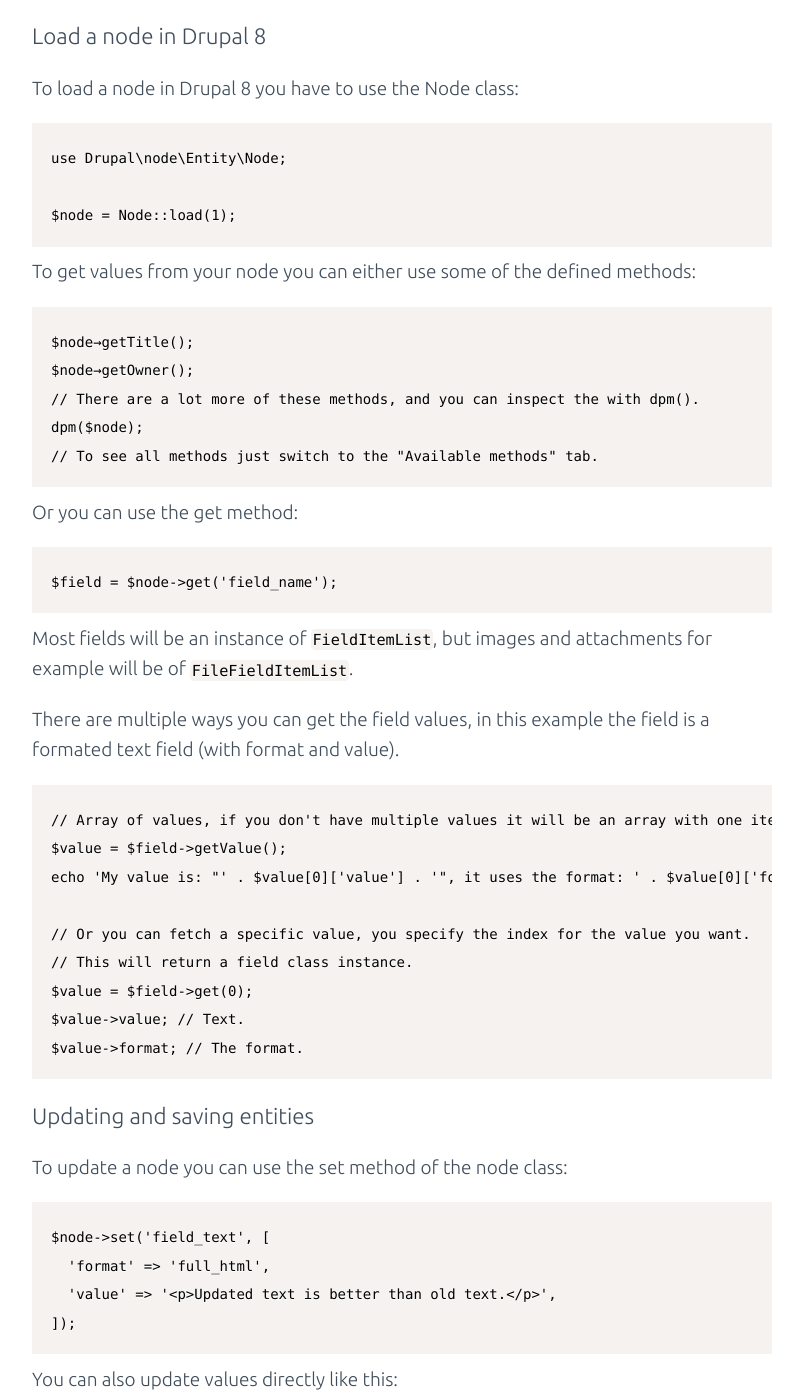
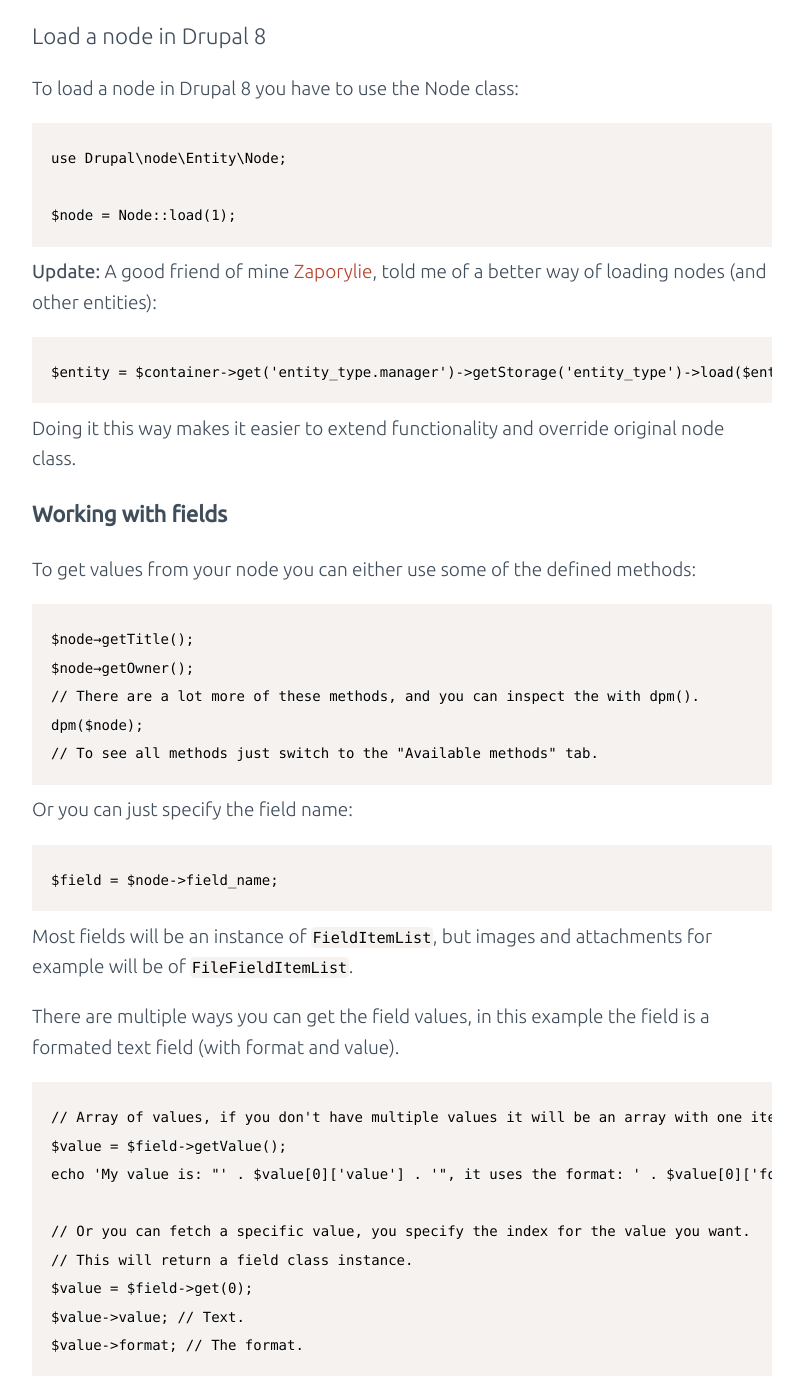
Before and after one commit to andeersg/andeers.com, a Jekyll site: the page built from _posts/2017-02-13-entity-api-drupal-8.md, in a window 1280 px wide and 1400 px high, scrolled down 472 px. Shown: the whole window, without its empty margins (238-1041 px from the left). Built offline with Jekyll 4.4.1, drawn with Linux system fonts in a browser that asks for light colours.

Commit message:
Make some changes to the post

````diff
--- a/_posts/2017-02-13-entity-api-drupal-8.md
+++ b/_posts/2017-02-13-entity-api-drupal-8.md
@@ -22,6 +22,17 @@
 $node = Node::load(1);
 ```
 
+**Update:**
+A good friend of mine [Zaporylie](http://github.com/zaporylie), told me of a better way of loading nodes (and other entities):
+
+```PHP
+$entity = $container->get('entity_type.manager')->getStorage('entity_type')->load($entity_id);
+```
+
+Doing it this way makes it easier to extend functionality and override original node class.
+
+### Working with fields
+
 To get values from your node you can either use some of the defined methods:
 
 ```PHP
@@ -32,10 +43,10 @@
 // To see all methods just switch to the "Available methods" tab.
 ```
 
-Or you can use the get method:
+Or you can just specify the field name:
 
 ```PHP
-$field = $node->get('field_name');
+$field = $node->field_name;
 ```
 
 Most fields will be an instance of `FieldItemList`, but images and attachments for example will be of `FileFieldItemList`.
````
